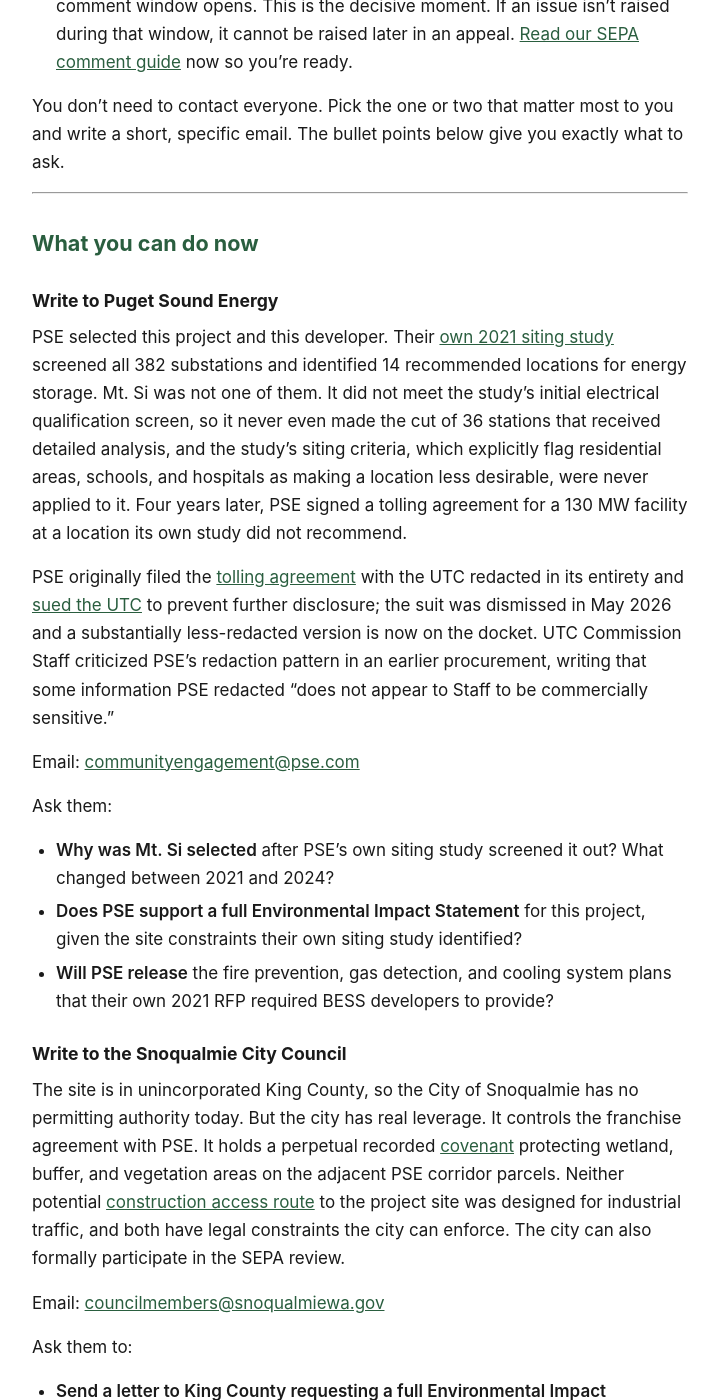
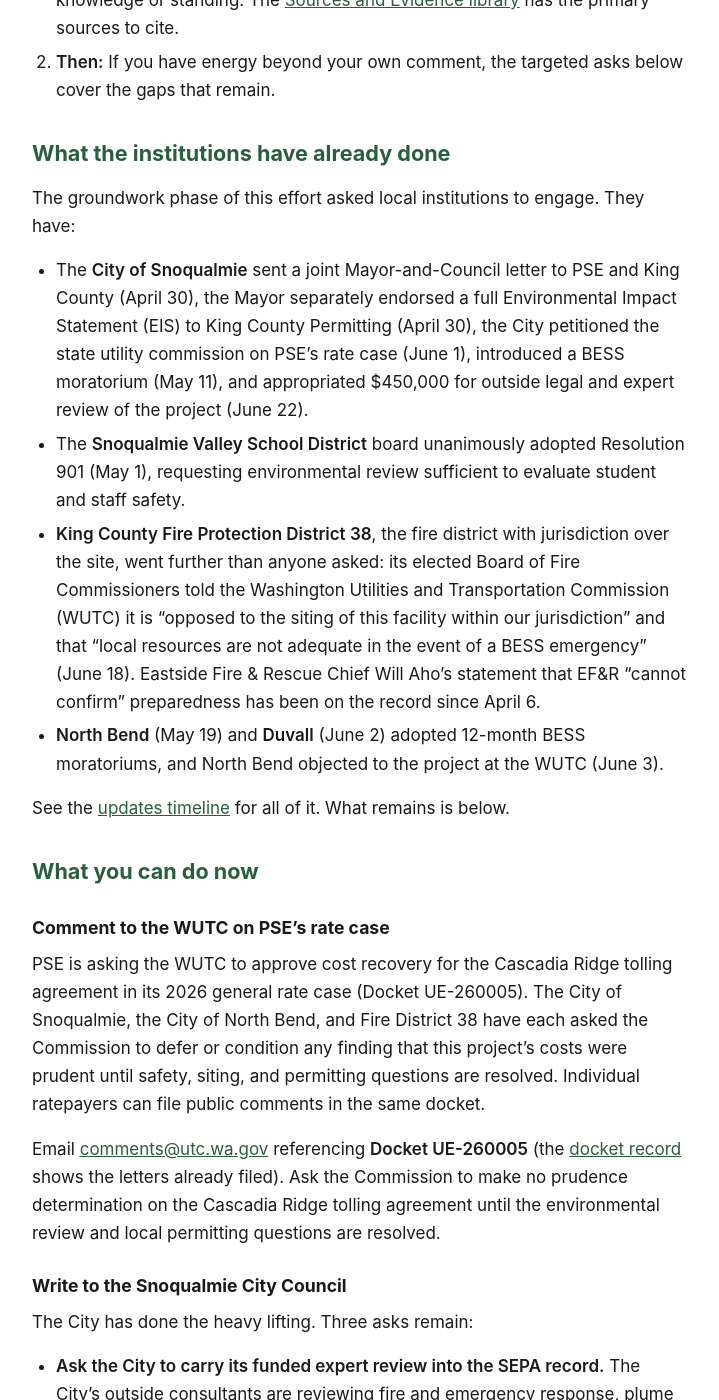
Before and after one commit to calef/cascadia-ridge-bess, a Jekyll site: the page built from _pages/take-action.md, in a window 1280 px wide and 1400 px high, scrolled down 560 px. Shown: the whole window, without its empty margins (280-999 px from the left). Built offline with Jekyll 4.4.1, drawn with Linux system fonts in a browser that asks for light colours; some of the changed text lies outside the part shown.

Commit message:
Deploy site 2026-07-23-203751

```diff
--- a/_pages/take-action.md
+++ b/_pages/take-action.md
@@ -6,62 +6,54 @@ title: "Take Action"
 
 If you do one thing, [sign up for updates](/subscribe). We'll alert you when the SEPA comment window opens, when new permits are filed, and when community meetings are scheduled.
 
-After that, here's the sequence:
+After that:
 
-1. **Now:** Write to the institutions below. Push them to prepare for the SEPA process and advocate for safety conditions. This is the groundwork.
-2. **When the County publishes the Notice of Application:** Jupiter's clearing-and-grading permit (GRDE26-0036) is filed and in County review; once the County accepts it as complete, a 14-day State Environmental Policy Act (SEPA) comment window opens. This is the decisive moment. If an issue isn't raised during that window, it cannot be raised later in an appeal. [Read our SEPA comment guide](/sepa-comments) now so you're ready.
+1. **Now:** Start preparing your SEPA comment. Jupiter's clearing-and-grading permit (GRDE26-0036) is filed and through intake review; when King County accepts it as complete and publishes the Notice of Application, a 14-day State Environmental Policy Act (SEPA) comment window opens, and it will move fast. [Read our SEPA comment guide](/sepa-comments) and pick the one topic where you have knowledge or standing. The [Sources and Evidence library](/sources) has the primary sources to cite.
+2. **Then:** If you have energy beyond your own comment, the targeted asks below cover the gaps that remain.
 
-You don't need to contact everyone. Pick the one or two that matter most to you and write a short, specific email. The bullet points below give you exactly what to ask.
+## What the institutions have already done
 
----
+The groundwork phase of this effort asked local institutions to engage. They have:
+
+- The **City of Snoqualmie** sent a joint Mayor-and-Council letter to PSE and King County (April 30), the Mayor separately endorsed a full Environmental Impact Statement (EIS) to King County Permitting (April 30), the City petitioned the state utility commission on PSE's rate case (June 1), introduced a BESS moratorium (May 11), and appropriated $450,000 for outside legal and expert review of the project (June 22).
+- The **Snoqualmie Valley School District** board unanimously adopted Resolution 901 (May 1), requesting environmental review sufficient to evaluate student and staff safety.
+- **King County Fire Protection District 38**, the fire district with jurisdiction over the site, went further than anyone asked: its elected Board of Fire Commissioners told the Washington Utilities and Transportation Commission (WUTC) it is "opposed to the siting of this facility within our jurisdiction" and that "local resources are not adequate in the event of a BESS emergency" (June 18). Eastside Fire & Rescue Chief Will Aho's statement that EF&R "cannot confirm" preparedness has been on the record since April 6.
+- **North Bend** (May 19) and **Duvall** (June 2) adopted 12-month BESS moratoriums, and North Bend objected to the project at the WUTC (June 3).
+
+See the [updates timeline](/updates) for all of it. What remains is below.
 
 ## What you can do now
 
-### Write to Puget Sound Energy
+### Comment to the WUTC on PSE's rate case
 
-PSE selected this project and this developer. Their [own 2021 siting study](/project#siting-study) screened all 382 substations and identified 14 recommended locations for energy storage. Mt. Si was not one of them. It did not meet the study's initial electrical qualification screen, so it never even made the cut of 36 stations that received detailed analysis, and the study's siting criteria, which explicitly flag residential areas, schools, and hospitals as making a location less desirable, were never applied to it. Four years later, PSE signed a tolling agreement for a 130 MW facility at a location its own study did not recommend.
+PSE is asking the WUTC to approve cost recovery for the Cascadia Ridge tolling agreement in its 2026 general rate case (Docket UE-260005). The City of Snoqualmie, the City of North Bend, and Fire District 38 have each asked the Commission to defer or condition any finding that this project's costs were prudent until safety, siting, and permitting questions are resolved. Individual ratepayers can file public comments in the same docket.
 
-PSE originally filed the [tolling agreement](https://apiproxy.utc.wa.gov/cases/GetDocument?docID=44&year=2024&docketNumber=240532) with the UTC redacted in its entirety and [sued the UTC](/ceta#transparency) to prevent further disclosure; the suit was dismissed in May 2026 and a substantially less-redacted version is now on the docket. UTC Commission Staff criticized PSE's redaction pattern in an earlier procurement, writing that some information PSE redacted "does not appear to Staff to be commercially sensitive."
-
-Email: [communityengagement@pse.com](mailto:communityengagement@pse.com)
-
-Ask them:
-
-- **Why was Mt. Si selected** after PSE's own siting study screened it out? What changed between 2021 and 2024?
-- **Does PSE support a full Environmental Impact Statement** for this project, given the site constraints their own siting study identified?
-- **Will PSE release** the fire prevention, gas detection, and cooling system plans that their own 2021 RFP required BESS developers to provide?
+Email [comments@utc.wa.gov](mailto:comments@utc.wa.gov) referencing **Docket UE-260005** (the [docket record](https://www.utc.wa.gov/casedocket/2026/260005) shows the letters already filed). Ask the Commission to make no prudence determination on the Cascadia Ridge tolling agreement until the environmental review and local permitting questions are resolved.
 
 ### Write to the Snoqualmie City Council
 
-The site is in unincorporated King County, so the City of Snoqualmie has no permitting authority today. But the city has real leverage. It controls the franchise agreement with PSE. It holds a perpetual recorded [covenant](/recorded-documents) protecting wetland, buffer, and vegetation areas on the adjacent PSE corridor parcels. Neither potential [construction access route](/recorded-documents/#access-road) to the project site was designed for industrial traffic, and both have legal constraints the city can enforce. The city can also formally participate in the SEPA review.
+The City has done the heavy lifting. Three asks remain:
+
+- **Ask the City to carry its funded expert review into the SEPA record.** The City's outside consultants are reviewing fire and emergency response, plume dispersion, stormwater, noise, and water resources. Those findings matter most as formal SEPA comments filed during the County's comment window, where they become part of the legal record.
+- **Enforce the recorded covenant restrictions** on the PSE corridor parcels. The City holds a perpetual Covenant and Grant of Easement (Rec# 20110429001446) whose vegetation maintenance, buffer, and native growth protection areas require prior written City approval for disturbance. BESS construction traffic and gen-tie clearing through those areas would need that approval, and the city has standing to say so.
+- **Update the city's evacuation plan** to address an industrial toxic release scenario. The current plan (November 2017) does not contemplate a chemical fire producing hydrogen fluoride adjacent to Snoqualmie Ridge.
 
 Email: [councilmembers@snoqualmiewa.gov](mailto:councilmembers@snoqualmiewa.gov)
 
-Ask them to:
-
-- **Send a letter to King County requesting a full Environmental Impact Statement** for the Cascadia Ridge project. Five King County cities (Covington, Enumclaw, Black Diamond, North Bend, and Duvall) have already passed BESS moratoriums. A formal EIS request is a measured step that does not prejudge the outcome.
-- **Enforce the recorded covenant restrictions** on the PSE corridor parcels. The City holds a perpetual Covenant and Grant of Easement (Rec# 20110429001446) whose vegetation maintenance, buffer, and native growth protection areas require prior written City approval for disturbance. BESS construction traffic and gen-tie clearing through those areas would need that approval, and the city has standing to say so.
-- **Direct staff to formally participate in the SEPA review** now that the application is filed.
-- **Update the city's evacuation plan** to address an industrial toxic release scenario. The current plan (November 2017) does not contemplate a chemical fire producing hydrogen fluoride adjacent to Snoqualmie Ridge.
-
 ### Write to the Snoqualmie Valley School District
 
-Cascade View Elementary is approximately half a mile from the proposed facility. School bus routes on Snoqualmie Parkway pass within 0.1 miles. PSE's own siting study flagged schools as making a location less desirable for energy storage. The district has standing to comment on impacts to student safety during the SEPA review.
+The board adopted Resolution 901 unanimously. Two asks remain:
+
+- **Submit formal SEPA comments** when the comment window opens, focusing on atmospheric dispersion modeling at Cascade View Elementary, shelter-in-place feasibility, and evacuation during school hours.
+- **Evaluate emergency preparedness** for a battery fire during school hours. Can school HVAC systems switch to recirculation mode? What are the evacuation options if Snoqualmie Parkway is within a toxic plume?
 
 Email Superintendent Dan Schlotfeldt: [schlotfeldtd@svsd410.org](mailto:schlotfeldtd@svsd410.org)
 
 Email the school board: [svsdinfo@svsd410.org](mailto:svsdinfo@svsd410.org)
 
-Ask them to:
-
-- **Request a full Environmental Impact Statement** from King County based on student safety concerns. A school district asking for rigorous environmental review carries institutional weight that individual comments cannot.
-- **Prepare to submit formal SEPA comments** when the comment window opens, focusing on atmospheric dispersion modeling, shelter-in-place feasibility, and evacuation during school hours.
-- **Evaluate emergency preparedness** for a battery fire during school hours. Can school HVAC systems switch to recirculation mode? What are the evacuation options if Snoqualmie Parkway is within a toxic plume?
-- **Review the Kent School District's response** to a similar proposal near Mattson Middle School. The Kent board passed a formal resolution on student safety grounds.
-
 ### Write to Snoqualmie Valley Hospital
 
-Snoqualmie Valley Hospital is the closest emergency facility to the project site. Hydrogen fluoride exposure causes deep tissue burns and pulmonary edema that require specialized treatment. The hospital would receive casualties from an HF release event.
+Snoqualmie Valley Hospital is the closest emergency facility to the project site. Hydrogen fluoride exposure causes deep tissue burns and pulmonary edema that require specialized treatment. The hospital would receive casualties from an HF release event. It has not yet taken a public position.
 
 Email Ken Rudberg (Director of Quality, Risk & Compliance): [kenr@snoqualmiehospital.org](mailto:kenr@snoqualmiehospital.org)
 
@@ -82,20 +74,17 @@ When the SEPA comment window opens, submit a comment identifying your well and a
 
 ### Write to local fire agencies
 
-Three fire agencies cover this area. Jupiter Power has confirmed it is coordinating with all three on emergency response planning. These agencies can formally participate in the SEPA process and advocate for safety conditions.
+The fire authorities are already on the record: Fire District 38's elected board opposes the siting, and Chief Aho has stated EF&R "cannot confirm" preparedness. The remaining work is converting those positions into the County's decision record:
+
+- **Submit the District's opposition and preparedness assessment as formal SEPA comments** when the County opens the comment window. Statements filed with the WUTC do not automatically reach King County's SEPA record.
+- **Evaluate whether existing mutual aid agreements** can handle a multi-day battery fire producing hydrogen fluoride adjacent to a residential community.
+- **Assess fire suppression water supply.** The project parcels have no municipal water connection, no fire hydrants, and no water mains.
 
 **King County Fire Marshal** Eric Urban: [eric.urban@kingcounty.gov](mailto:eric.urban@kingcounty.gov)
 
 **Eastside Fire & Rescue** Chief Will Aho: [waho@esf-r.org](mailto:waho@esf-r.org)
 
 **City of Snoqualmie Fire Department** Chief Mike Bailey: [mbailey@snoqualmiewa.gov](mailto:mbailey@snoqualmiewa.gov)
-
-Ask them to:
-
-- **Request a full Environmental Impact Statement** from King County. Eastside Fire & Rescue has already stated it "cannot confirm" preparedness for an incident of this type and scale. A formal EIS request from fire agencies carries significant weight.
-- **Prepare to participate in the SEPA review** when the comment window opens.
-- **Evaluate whether existing mutual aid agreements** can handle a multi-day battery fire producing hydrogen fluoride adjacent to a residential community.
-- **Assess fire suppression water supply.** The project parcels have no municipal water connection, no fire hydrants, and no water mains.
 
 ---
 
@@ -109,7 +98,7 @@ Jupiter Power's clearing-and-grading permit (GRDE26-0036) is filed and under Cou
 
 ### Push the institutions above to submit formal comments
 
-If you've already written to the city council, school district, or fire agencies, follow up during the SEPA window and ask if they plan to submit a formal comment. Institutional comments on the record carry more weight than individual letters. The more agencies that participate, the stronger the case for meaningful permit conditions.
+The City, the school district, and the fire agencies have all taken public positions. During the SEPA window, follow up and ask each to put those positions into a formal comment to King County. Institutional comments on the record carry more weight than individual letters, and positions stated elsewhere (a WUTC filing, a board resolution, a press statement) do not reach the County's SEPA record unless someone files them there.
 
 ---
 
```
